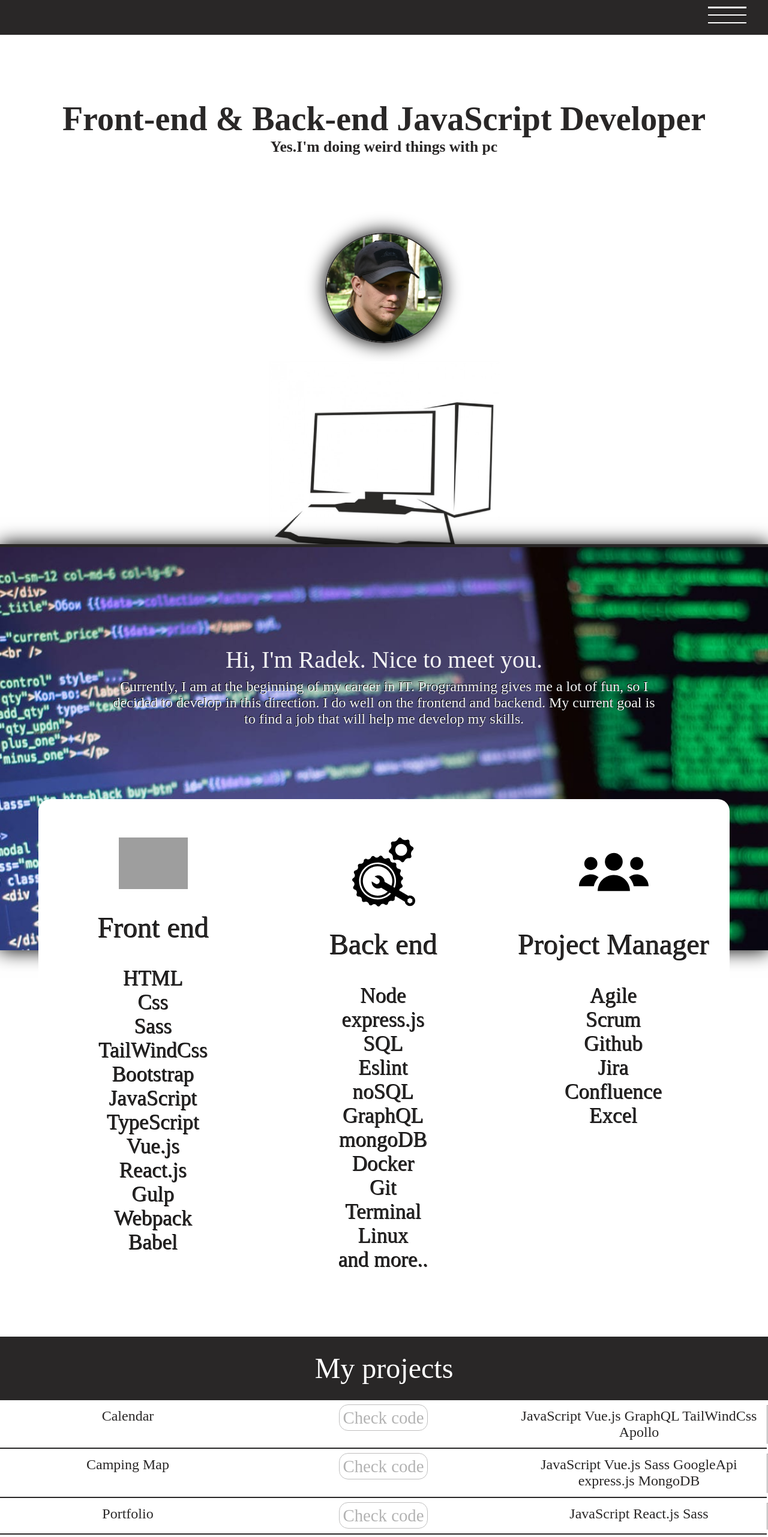
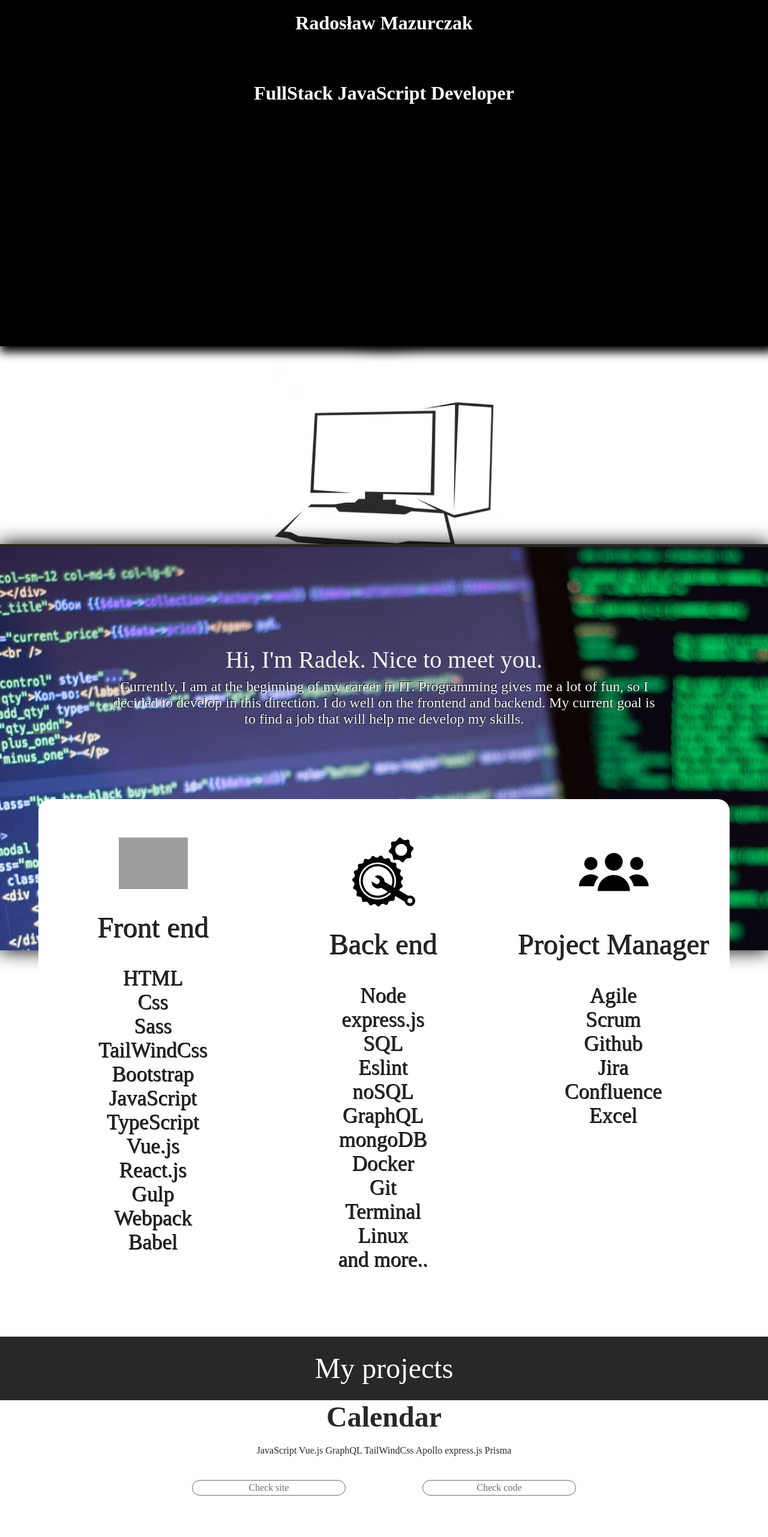
Before and after one commit to RadziuMM/portfoli--React.JS, a React (Create React App) app: page / in a window 1280 px wide. Shown: the top 2562 px of the page at 60% size. Built offline with nearby package versions, Linux system fonts and the light colour scheme; grey boxes are pictures that could not be loaded.

Commit message:
stack update

```diff
--- a/src/App.js
+++ b/src/App.js
@@ -15,11 +15,29 @@ import SideMenu from './components/sidemenu';
 import data from './assets/data.json';
 
 
-
 class App extends React.Component {
   render() {
+    setTimeout(()=>{
+      document.getElementById('screenTitle').style.opacity = "1";
+    },500);
+    setTimeout(()=>{
+      const slider = document.getElementById('screenS');
+      slider.style.marginTop='-150vh'
+      setTimeout(()=>{
+          const scren = document.getElementById('screenB');
+          scren.style.marginTop='-150vh'
+        },3000)
+      },1500)
     return (
       <div className="App">
+        <div id="screenB">
+          <div id="screenTitle">
+          <div>Radosław Mazurczak</div>
+          <div>FullStack JavaScript Developer</div>
+          </div>
+
+        </div>
+        <div id="screenS"></div>
         <SideMenu />
         <h1 id="start">Front-end & Back-end JavaScript Developer</h1>
         <h2>Yes.I'm doing weird things with pc</h2>
--- a/src/assets/data.json
+++ b/src/assets/data.json
@@ -25,7 +25,7 @@
         {
             "name":"Calendar",
             "link":"https://github.com/RadziuMM/Calendar-Vue.js",
-            "stack":["JavaScript ","Vue.js ","GraphQL ","TailWindCss ","Apollo "]
+            "stack":["JavaScript ","Vue.js ","GraphQL ","TailWindCss ","Apollo ","express.js ","Prisma "]
         },
         {
             "name":"Camping Map",
@@ -37,12 +37,6 @@
             "link":"https://github.com/RadziuMM/portfoli--React.JS",
             "stack":["JavaScript ","React.js ","Sass "]
         },
-        {
-            "name":"Server-GraphQL",
-            "link":"https://github.com/RadziuMM/Server-GraphQL-Prisma-PostgreSQL-",
-            "stack":["JavaScript ","express.js ","Apollo ","GraphQL ","Prisma "]
-        },
-
         {
             "name":"Honey-UI/UX",
             "link":"https://github.com/RadziuMM/Honey---TypeScript-Express.js-UX-UI-",
--- a/src/components/project.js
+++ b/src/components/project.js
@@ -1,33 +1,82 @@
-import React from 'react';
+import React from "react";
 import "../style/project.scss";
 import data from "../assets/data.json";
 
 const allProjects = () => {
   let list = [];
+  let span = [];
+  let href = [];
   let i = 0;
-  data.projects.forEach((element,index) => {
-    list[i] =
-    <div key={index}className="project">
-        <div className="name" key={element}>{element.name}</div>
-        <div className="link" key={element+1}><a href={element.link} target="_blank" rel="noopener noreferrer">Check code</a></div>
-        <div className="stack" key={element+2}>{element.stack}</div>
-        <hr/>
-      </div> ;
-      i += 1;
-  })
-  return list;
-}
+  data.projects.forEach((element, index) => {
+    list[i] = (
+      <div key={index} className="slide">
+        <div className="name" key={element}>
+          {element.name}
+        </div>
+        <div className="stack" key={element + 2}>
+          {element.stack}
+        </div>
+        <div className="linkbox">
+          <div className="link" key={element + 1}>
+            <a href={element.link} target="_blank" rel="noopener noreferrer">
+              Check site
+            </a>
+          </div>
+          <div className="link" key={element + 1}>
+            <a href={element.link} target="_blank" rel="noopener noreferrer">
+              Check code
+            </a>
+          </div>
+        </div>
+      </div>
+    );
+    span[i] = (
+      <span id={"slider-image-" + (i + 1)}>
+        <style jsx>{`
+          #slider-image-${i + 1}:target ~ .image-holder {
+            left: -${i * 100}%;
+          }
+        `}</style>
+      </span>
+    );
+    href[i] = <a href={"#slider-image-" + (i + 1)} class="slider-change"></a>;
+    i += 1;
+  });
+  const slider = (
+    <div class="slider-holder">
+      {span}
+      <div id="image-holder" class="image-holder">
+        {list}
+      </div>
+      <div class="button-holder">{href}</div>
+    </div>
+  );
+
+  return slider;
+};
 
 class project extends React.Component {
-    constructor(props) {
-        super(props);
-        this.state = {};
-      }
-
+  constructor(props) {
+    super(props);
+    this.state = {};
+  }
   render() {
-    return (
-        allProjects()
-    );
+    let i = 0;
+    let j = 0;
+    const slidering = () => {
+      i = 0;
+      j = 0;
+      data.projects.forEach(() => {
+        j += 1;
+        setTimeout(() => {
+          document.getElementById("image-holder").style.left = `-${i * 100}%`;
+          i += 1;
+          if(i === data.projects.length){slidering()}
+        }, j * 4000);
+      });
+    };
+    slidering();
+    return allProjects();
   }
 }
 
--- a/src/components/sidemenu.js
+++ b/src/components/sidemenu.js
@@ -31,9 +31,9 @@ class sidemenu extends React.Component {
     return (
         <nav>
           <div className="butt" id="butt">
-            <div className="butt__line"></div>
-            <div className="butt__line"></div>
-            <div className="butt__line"></div>
+            <hr className="butt__line"/>
+            <hr className="butt__line"/>
+            <hr className="butt__line"/>
             <div className="sidemenu" id="sidemenu">
               <a href="#start" onClick={hide}><div>Start</div></a>
               <a href="#who" onClick={hide}><div>Who am I?</div></a>
--- a/src/style/app.scss
+++ b/src/style/app.scss
@@ -1,131 +1,131 @@
 html {
   scroll-behavior: smooth;
 }
-body{
+body {
   text-align: center;
   margin: 0;
-    color:#292727;
+  color: #292727;
 }
-h1{
+h1 {
   font-size: 0.9rem;
   padding-top: 20vw;
   margin-bottom: 0;
-    @media(min-width: 400px){
+  @media (min-width: 400px) {
     font-size: 1.2rem;
   }
-    @media(min-width: 600px){
+  @media (min-width: 600px) {
     font-size: 1.5rem;
   }
-    @media(min-width: 768px){
+  @media (min-width: 768px) {
     font-size: 1.8rem;
   }
-    @media(min-width: 1280px){
+  @media (min-width: 1280px) {
     font-size: 3.5rem;
     padding-top: 10vw;
     margin-bottom: 0;
   }
 }
-h2{
+h2 {
   margin-top: 0;
   margin-bottom: 10vw;
   font-size: 0.8rem;
-    @media(min-width: 400px){
-        font-size: 1.0rem;
+  @media (min-width: 400px) {
+    font-size: 1rem;
   }
-    @media(min-width: 600px){
+  @media (min-width: 600px) {
     font-size: 1.1rem;
   }
-    @media(min-width: 768px){
+  @media (min-width: 768px) {
     font-size: 1.6rem;
   }
-    @media(min-width: 1024px){}
-    @media(min-width: 1280px){
+  @media (min-width: 1024px) {
+  }
+  @media (min-width: 1280px) {
     margin-top: 0;
     margin-bottom: 10vw;
   }
 }
-.photo0{
+.photo0 {
   width: 100%;
   height: 100vw;
-    margin:0;
+  margin: 0;
   margin-top: -3px;
   padding: 0;
-    border-top:#292727 2px solid;
+  border-top: #292727 2px solid;
   box-shadow: -0px 8px 6px 5px #000000;
-    @media(min-width: 400px){
+  @media (min-width: 400px) {
     height: 100vw;
   }
-    @media(min-width: 600px){
+  @media (min-width: 600px) {
     height: 80vw;
   }
-    @media(min-width: 768px){
+  @media (min-width: 768px) {
     height: 70vw;
   }
 
-    @media(min-width: 1280px){
+  @media (min-width: 1280px) {
     height: auto;
     box-shadow: 0px 0px 30px 1px #000;
-        margin:0;
-        border-top:#292727 5px solid;
+    margin: 0;
+    border-top: #292727 5px solid;
   }
 }
-.hello{
+.hello {
   position: relative;
   width: 100%;
   height: 10vw;
-    margin:0 auto;
-    margin-top:-80vw;
+  margin: 0 auto;
+  margin-top: -80vw;
   z-index: 12;
-    @media(min-width: 500px){
+  @media (min-width: 500px) {
     margin-top: -45vw;
   }
-    @media(min-width: 768px){
+  @media (min-width: 768px) {
     width: 80%;
   }
-    @media(min-width: 900px){
+  @media (min-width: 900px) {
     margin-top: -35vw;
   }
-    @media(min-width: 1024px){
-        margin-top:-50vw;
+  @media (min-width: 1024px) {
+    margin-top: -50vw;
   }
-    @media(min-width: 1280px){
-        margin-top:-40vw;
+  @media (min-width: 1280px) {
+    margin-top: -40vw;
   }
 }
-.image__header{
+.image__header {
   font-size: 1.1rem;
   color: whitesmoke;
-    @media(min-width: 768px){
+  @media (min-width: 768px) {
     font-size: 1.5rem;
   }
-    @media(min-width: 1024px){
+  @media (min-width: 1024px) {
     font-size: 2rem;
   }
-    @media(min-width: 1280px){
+  @media (min-width: 1280px) {
     font-size: 2.5rem;
   }
-
 }
-.image__text{
+.image__text {
   font-size: 0.9rem;
   color: whitesmoke;
   padding: 5%;
   padding-top: 1vh;
   text-shadow: -1px -1px 0px rgba(0, 0, 0, 1);
-    @media(min-width: 768px){
+  @media (min-width: 768px) {
     font-size: 1.1rem;
   }
-    @media(min-width: 1024px){
+  @media (min-width: 1024px) {
     font-size: 1.3rem;
   }
-    @media(min-width: 1280px){
+  @media (min-width: 1280px) {
     text-shadow: -1px -1px 0px rgba(0, 0, 0, 1);
     font-size: 1.5rem;
   }
 }
-.skillsBox{
+.skillsBox {
   position: relative;
-    margin:0 auto;
+  margin: 0 auto;
   margin-top: 30vw;
   margin-bottom: 30vh;
   z-index: 12;
@@ -134,150 +134,152 @@ h2{
   background-color: white;
   border-radius: 20px;
   font-size: 1rem;
-    @media(min-width: 400px){
+  @media (min-width: 400px) {
     margin-top: 25vw;
   }
-    @media(min-width: 500px){
+  @media (min-width: 500px) {
     margin-top: 14vw;
   }
-    @media(min-width: 768px){
+  @media (min-width: 768px) {
     margin-top: 15vw;
   }
-    @media(min-width: 1280px){
-        margin:0 auto;
+  @media (min-width: 1280px) {
+    margin: 0 auto;
     margin-top: 10vw;
     font-size: xx-large;
   }
-    @media(min-width: 1440px){}
+  @media (min-width: 1440px) {
   }
-.skillsBox>div{
+}
+.skillsBox > div {
   float: left;
-    width:33.3%;
+  width: 33.3%;
   font-size: 0.8rem;
-    @media(min-width: 768px){
+  @media (min-width: 768px) {
     font-size: 1.6rem;
   }
-    @media(min-width: 1024px){
+  @media (min-width: 1024px) {
     font-size: 2.5rem;
   }
-    @media(min-width: 1280px){
+  @media (min-width: 1280px) {
     text-shadow: -1px -1px 0px rgba(0, 0, 0, 1);
     font-size: 3rem;
     float: left;
-        width:33.3%;
+    width: 33.3%;
     font-size: 3rem;
   }
-    @media(min-width: 1440px){}
+  @media (min-width: 1440px) {
   }
-.skillsBox>div>img{
+}
+.skillsBox > div > img {
   width: 30%;
   margin: 0 auto;
   margin-top: 5vw;
   margin-bottom: 2vw;
 }
-.header{
+.header {
   margin-bottom: 3vw;
 }
-.projects>div:first-child{
-    flex:1;
+.projects > div:first-child {
+  flex: 1;
   font-size: 1rem;
-    color:white;
+  color: white;
   background-color: #292727;
   padding: 2vw;
-    @media(min-width: 768px){
-        font-size: 1.8rem
+  @media (min-width: 768px) {
+    font-size: 1.8rem;
   }
-    @media(min-width: 1024px){
-        font-size: 2.5rem
+  @media (min-width: 1024px) {
+    font-size: 2.5rem;
   }
-    @media(min-width: 1280px){
+  @media (min-width: 1280px) {
     font-size: 3rem;
   }
-    @media(min-width: 1440px){}
+  @media (min-width: 1440px) {
   }
-.projects{
+}
+.projects {
   margin-top: 30vw;
   margin-bottom: 20vw;
-    @media(min-width: 1280px){
+  @media (min-width: 1280px) {
     margin-top: 0;
   }
 }
-.contact{
+.contact {
   padding: 2vw;
-    font-size:1rem;
+  font-size: 1rem;
   width: 30vh;
   height: 10vh;
   border-radius: 60px;
-    border:1px solid #292727;
+  border: 1px solid #292727;
   text-decoration: none;
   color: #292727;
-    @media(min-width: 768px){
-        font-size:1.5rem;
+  @media (min-width: 768px) {
+    font-size: 1.5rem;
   }
-    @media(min-width: 1024px){
-        font-size:2rem;
+  @media (min-width: 1024px) {
+    font-size: 2rem;
   }
-    @media(min-width: 1280px){
-        font-size:3rem;
-        border:3px solid #292727;
+  @media (min-width: 1280px) {
+    font-size: 3rem;
+    border: 3px solid #292727;
   }
 }
-.contact:hover{
+.contact:hover {
   background-color: #292727;
   color: white;
   cursor: pointer;
 }
-footer{
+footer {
   margin-top: 25vw;
   background-color: #292727;
   display: flex;
   height: 50vw;
-    @media(min-width: 1280px){
+  @media (min-width: 1280px) {
     height: 20vw;
   }
 }
-footer>div{
+footer > div {
   float: left;
   flex: 1;
   height: 100%;
 }
-footer>div>a>img{
+footer > div > a > img {
   position: relative;
-    top:40%;
+  top: 40%;
   width: 10vw;
   margin: 2vw;
-    @media(min-width: 768px){
+  @media (min-width: 768px) {
     width: 8vw;
   }
-    @media(min-width: 1024px){
+  @media (min-width: 1024px) {
     width: 6vw;
   }
-    @media(min-width: 1280px){
+  @media (min-width: 1280px) {
     width: 3vw;
   }
 }
-.mid{
+.mid {
   float: left;
   flex: 2;
   height: 100%;
-    @media(min-width: 1280px){
+  @media (min-width: 1280px) {
     flex: 1;
   }
 }
 
-#projects{
+#projects {
   margin-top: 20vw;
   position: relative;
-
 }
-.face{
+.face {
   margin-bottom: 2vw;
   width: 25%;
   border-radius: 100%;
   border: #292727 solid 2px;
   box-shadow: 0px 0px -2px 1px #000;
   text-align: center;
-    @media(min-width: 1024px){
+  @media (min-width: 1024px) {
     margin-bottom: 2vw;
     width: 15%;
     border-radius: 100%;
@@ -286,9 +288,9 @@ footer>div>a>img{
     text-align: center;
   }
 }
-.photo1{
+.photo1 {
   width: 30%;
-    margin-bottom:-6.5vw;
+  margin-bottom: -6.5vw;
   padding: 0;
 }
 ::-webkit-scrollbar {
@@ -303,3 +305,37 @@ footer>div>a>img{
 ::-webkit-scrollbar-thumb:hover {
   background: #555;
 }
+#screenB {
+  top: 0;
+  background-color: #000;
+  position: fixed;
+  width: 100vw;
+  height: 100vh;
+  z-index: 1000;
+  transition: 4s;
+  -webkit-box-shadow: 5px 5px 15px 5px #000000;
+  box-shadow: 5px 5px 15px 5px #000000;
+  & > #screenTitle {
+    transition: 4s;
+    opacity: 0;
+    text-align: center;
+    margin-top: 40vh;
+    margin-left: 50%;
+    transform: translate(-50%, -50%);
+    color: white;
+    font-weight: bolder;
+    font-size: 2rem;
+    & > div {
+      margin-bottom: 10vh;
+    }
+  }
+}
+#screenS {
+  background-color: #303030;
+  position: fixed;
+  width: 100vw;
+  height: 70vh;
+  z-index: 1001;
+  margin-top: 100vh;
+  transition: 4s;
+}
--- a/src/style/project.scss
+++ b/src/style/project.scss
@@ -1,49 +1,85 @@
-.project{
-    clear: both;
-    width: 100%;
-    display: flex;
+.slider-holder {
+  margin-left: auto;
+  margin-right: auto;
+  margin-top: 10vh;
+  text-align: center;
+  overflow: hidden;
 }
-.project>div{
-    flex:1;
-    float: left;
-    height: 5vh;
-    padding: 1vw;
-    text-align: center;
-    font-size: 0.6rem;
-    border-bottom: 2px  #292727 solid;
-    margin-top: 2vh;
-    @media(min-width: 768px){
-        font-size: 1.0rem;
-    }
-    @media(min-width: 1024px){
-        font-size: 1.2rem;
-    }
-    @media(min-width: 1280px){
-        font-size: 1.5rem;
-        height: auto;
-        margin-top: 0px;
-    }
+
+.image-holder {
+  clear: both;
+  position: relative;
+  -webkit-transition: left 2s;
+  -moz-transition: left 2s;
+  -o-transition: left 2s;
+  transition: left 2s;
+  display: flex;
+  flex-direction: row;
 }
-.project>div:last-child{
-    margin-top: 1vh;
-    height: 6vh;
+
+.slide {
+  flex: 1;
+  float: left;
+  min-width: 100% !important;
+  height: 100%;
+  margin: 0px;
+  padding: 0px;
+  position: relative;
 }
-.project>div>a{
+
+.button-holder {
+  position: relative;
+  top: -20px;
+}
+
+.slider-change {
+  display: inline-block;
+  height: 10px;
+  width: 10px;
+  border-radius: 5px;
+  background-color: #292727;
+}
+.name {
+  font-weight: bolder;
+  font-size: 3rem;
+}
+a{
     text-decoration: none;
     color: black;
-    font-size: 1.2em;
-    animation: blinker 4s infinite;
-    border: #292727 1px solid;
-    border-radius: 15px;
-    padding: 5px;
-    margin-bottom: -200px;
 }
-.project>div>a:hover{
-    background-color: #292727;
-    color: white;
+.linkbox{
+    text-align: center;
+    align-items: center;
+    display: flex;
+    width: 60vw;
+    margin-left: 20vw;
+}
+.link {
+  animation: infinite blinker 3s;
+  border: solid 1px black;
+  padding: 3px;
+  border-radius: 25px;
+  flex: 1;
+  width: 20vw;
+  margin:5vw;
+  margin-top:20px;
+  transition: 1s;
+  &:hover{
+      background-color: #292727;
+      cursor: pointer;
+  }
 }
 @keyframes blinker {
-    60% {
+  0% {
+    opacity: 1;
+  }
+  50% {
     opacity: 0;
-    }
+  }
+  100% {
+    opacity: 1;
+  }
 }
+.stack{
+    margin:20px;
+}
--- a/src/style/sidemenu.scss
+++ b/src/style/sidemenu.scss
@@ -5,6 +5,7 @@ nav{
     position: fixed;
     z-index: 100;
     top: 0;
+    align-items: center;
     @media(min-width: 768px){
         height: 6vw;
     }
@@ -16,7 +17,7 @@ nav{
     }
 }
 .butt{
-    margin-top: 4vw;
+    margin-top: 1rem;
     margin-right: 2vw;
     float: right;
     @media(min-width: 768px){
@@ -31,20 +32,15 @@ nav{
 }
 .butt__line{
     background-color:white;
-    height: 0.5vw;
     margin: 1vw;
     width: 8vw;
     @media(min-width: 768px){
-        height: 0.5vw;
-        margin: 0.5vw;
+        margin: 1vw;
         width: 5vw;
     }
     @media(min-width: 1024px){
-        height: 0.5vw;
-        margin: 0.8vw;
-    }
-    @media(min-width: 1200px){
-        height: 0.2vw;
+        margin: 1vw;
+        width: 4vw;
     }
 }
 .sidemenu{
```
Lines whose indentation alone changed are shown as unchanged.
